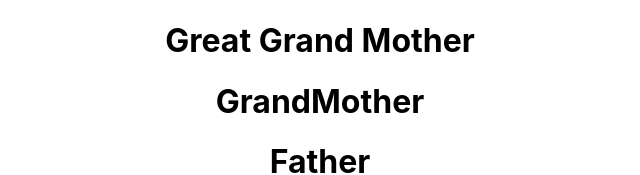
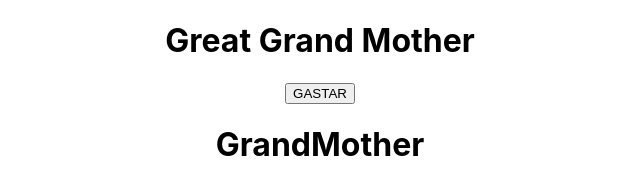
Before and after one commit to Gabriel-Goncalves/trybe-exercises, a React (Create React App) app in the folder modulo_2/bloco_18/dia_2/: page / in a window 1280 px wide. Shown: the top 175 px of the page, without its empty margins (320-960 px from the left). Built offline with nearby package versions, Linux system fonts and the light colour scheme.

Commit message:
criando funcao spendMoney

```diff
--- a/modulo_2/bloco_18/dia_2/src/Components/Daughter.jsx
+++ b/modulo_2/bloco_18/dia_2/src/Components/Daughter.jsx
@@ -4,10 +4,11 @@ import MyContext from "./Context";
 const Daughter = () => {
   return (
     <MyContext.Consumer>
-      {(value) => (
+      {(context) => (
         <>
           <h1>Daughter</h1>
-          <h3>I can Spend ${parseFloat(value).toFixed(2)}</h3>
+          <h3>I can Spend ${parseFloat(context.money).toFixed(2)}</h3>
+          <button onClick={context.spendMoney}>Gastar</button>
         </>
       )}
     </MyContext.Consumer>
--- a/modulo_2/bloco_18/dia_2/src/Components/GreatGrandMother.jsx
+++ b/modulo_2/bloco_18/dia_2/src/Components/GreatGrandMother.jsx
@@ -17,6 +17,7 @@ function GreatGrandMother() {
   return (
     <MyContext.Provider value={context}>
       <h1>Great Grand Mother</h1>
+      <button onClick={spendMoney}>GASTAR</button>
       <GrandMother />
     </MyContext.Provider>
   );
```
